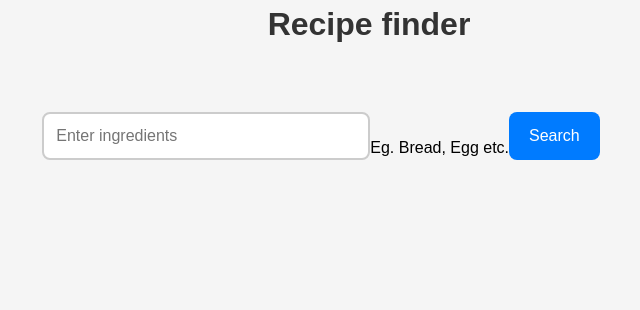
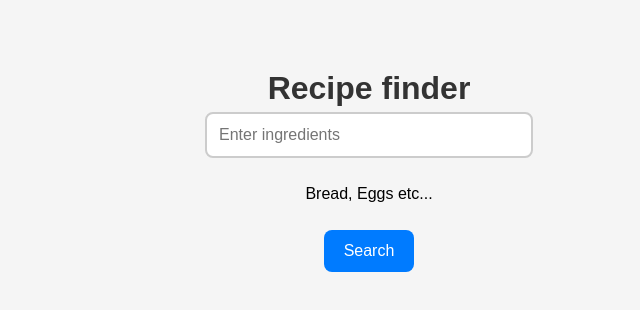
Before and after one commit to Harshbailurkar/Online-Recipe-Finder, a plain HTML site: page index.html in a window 1280 px wide. Shown: the whole page, without its empty margins (271-911 px from the left). Drawn offline with Linux system fonts and the light colour scheme.

Commit message:
Add files via upload

```diff
--- a/index.html
+++ b/index.html
@@ -8,13 +8,16 @@
   </head>
   <body>
     <div class="container">
-      <h1>Recipe finder</h1>
-      <form>
-        <input type="text" id="search" placeholder="Enter ingredients" />
-        <br>
-        Eg. Bread, Egg etc.
-        <button type="button" id="submit" class="btn">Search</button>
-      </form>
+      <div class="searchbar">
+        <div class="form">
+          <h1>Recipe finder</h1>
+          <input type="text" id="search" placeholder="Enter ingredients" />
+          <br />
+          <span id="eg"> Bread, Eggs etc...</span>
+          <br />
+          <button type="button" id="submit" class="btn">Search</button>
+        </div>
+      </div>
       <div id="results"></div>
     </div>
     <script src="index.js"></script>
--- a/styles.css
+++ b/styles.css
@@ -20,13 +20,18 @@ h1 {
   text-align: center;
 }
 
-form {
+.form {
   display: flex;
-  flex-wrap: wrap;
+  flex-direction: column;
   justify-content: center;
+  width: 20%;
   margin-top: 4em;
+  align-items: center;
 }
-
+.searchbar {
+  display: flex;
+  justify-content: center;
+}
 input[type="text"] {
   background-color: #fff;
   border: 2px solid #ccc;
@@ -47,7 +52,6 @@ button {
   font-size: 16px;
   padding: 12px 20px;
   transition: background-color 0.2s;
-  margin-right: 6rem;
 }
 
 button:hover {
```
